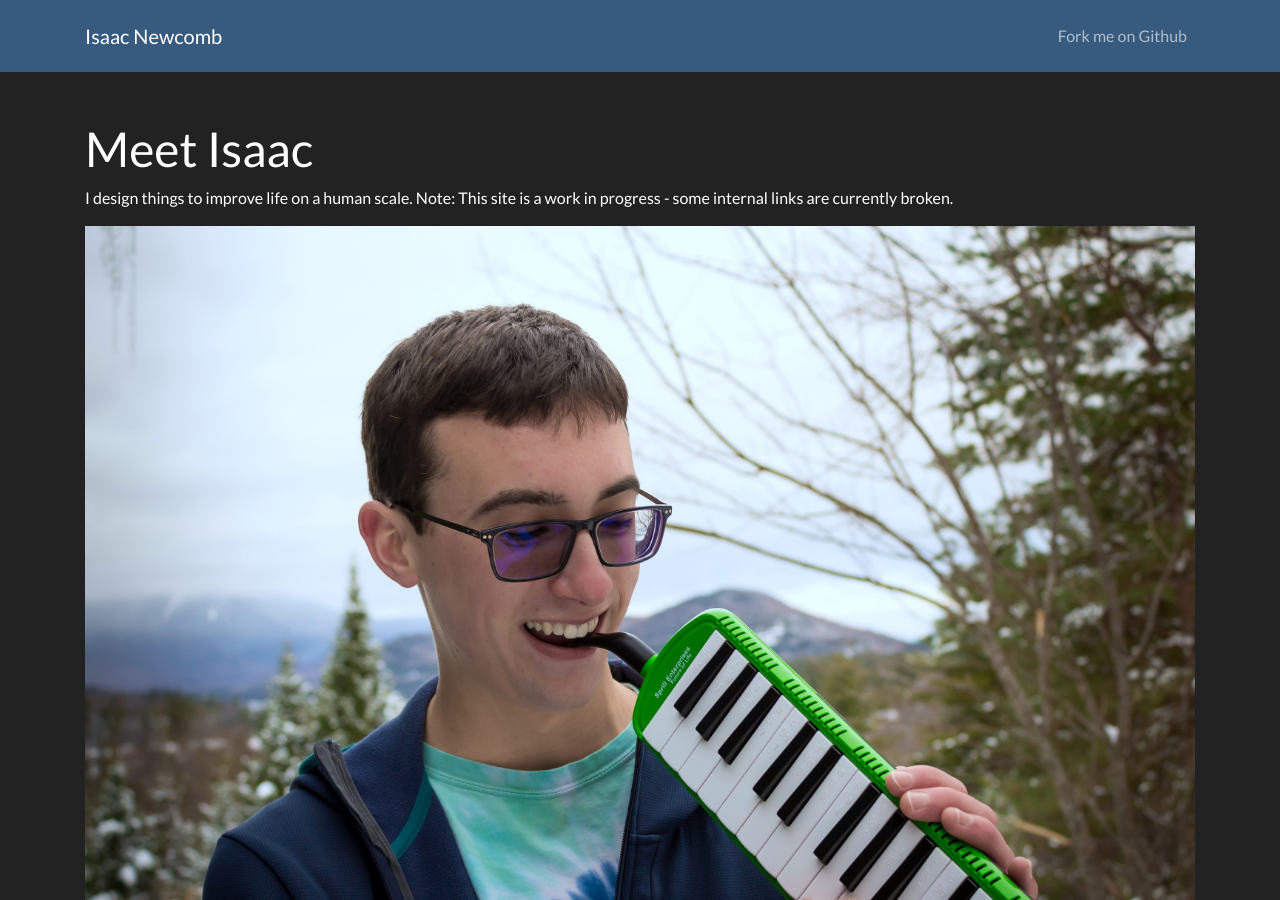
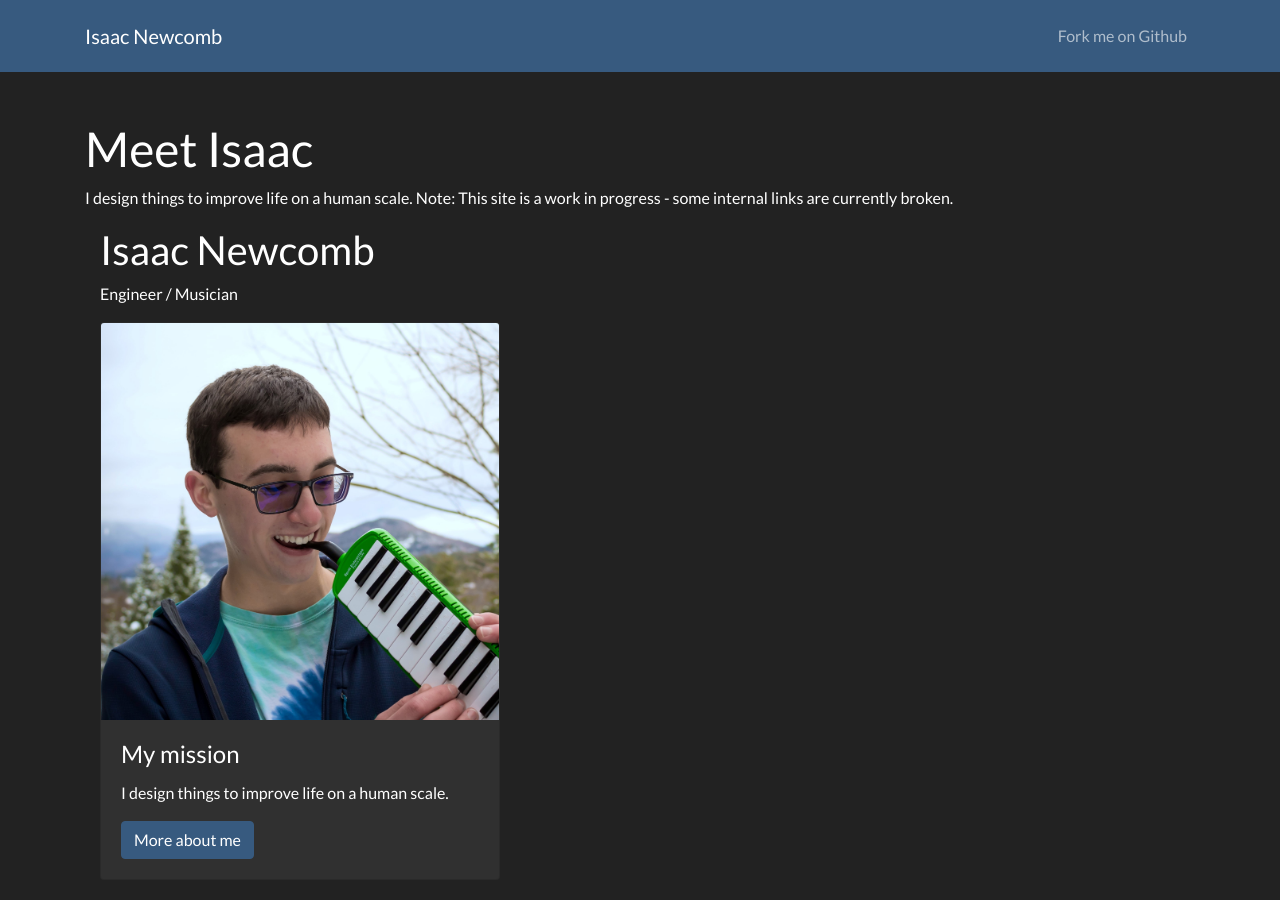
Before and after one commit to isaacdnew/isaacdnew.com, a Jekyll site: the page built from index.md, in a window 1280 px wide and 900 px high. Built offline with Jekyll 4.4.1, drawn with Linux system fonts in a browser that asks for light colours.

Commit message:
add a card and a bio for it to link to

```diff
--- a/index.md
+++ b/index.md
@@ -6,7 +6,20 @@ title: Meet Isaac
 I design things to improve life on a human scale.
 Note: This site is a work in progress - some internal links are currently broken.
 
-![Isaac playing the melodica](general-images/isaac-holding-melodica.jpg)
+<!-- Image Card with Isaac's Picture -->
+<div class="container">
+  <h2>Isaac Newcomb</h2>
+  <p>Engineer / Musician</p>
+  <div class="card" style="width:400px">
+    <img class="card-img-top" src="general-images/isaac-holding-melodica-square.jpg" alt="Card image" style="width:100%">
+    <div class="card-body">
+      <h4 class="card-title">My mission</h4>
+      <p class="card-text">I design things to improve life on a human scale.</p>
+      <a href="bio.md" class="btn btn-primary">More about me</a>
+    </div>
+  </div>
+  <br>
+</div>
 
 [isaacdnew@gmail.com](mailto:isaacdnew@gmail.com)
 [(518) 418-5518](tel:1-518-418-5518)
```
Also changed, not shown: bio.md (added, +19 -0 lines).
